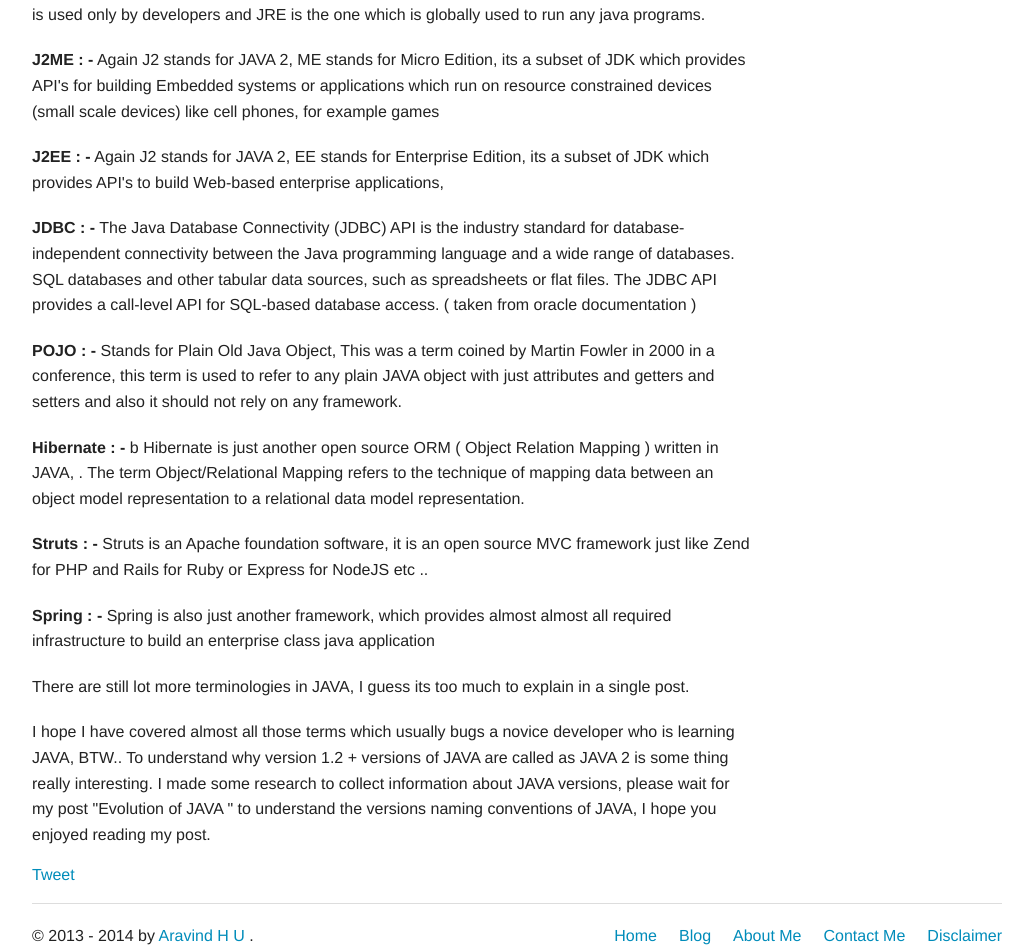
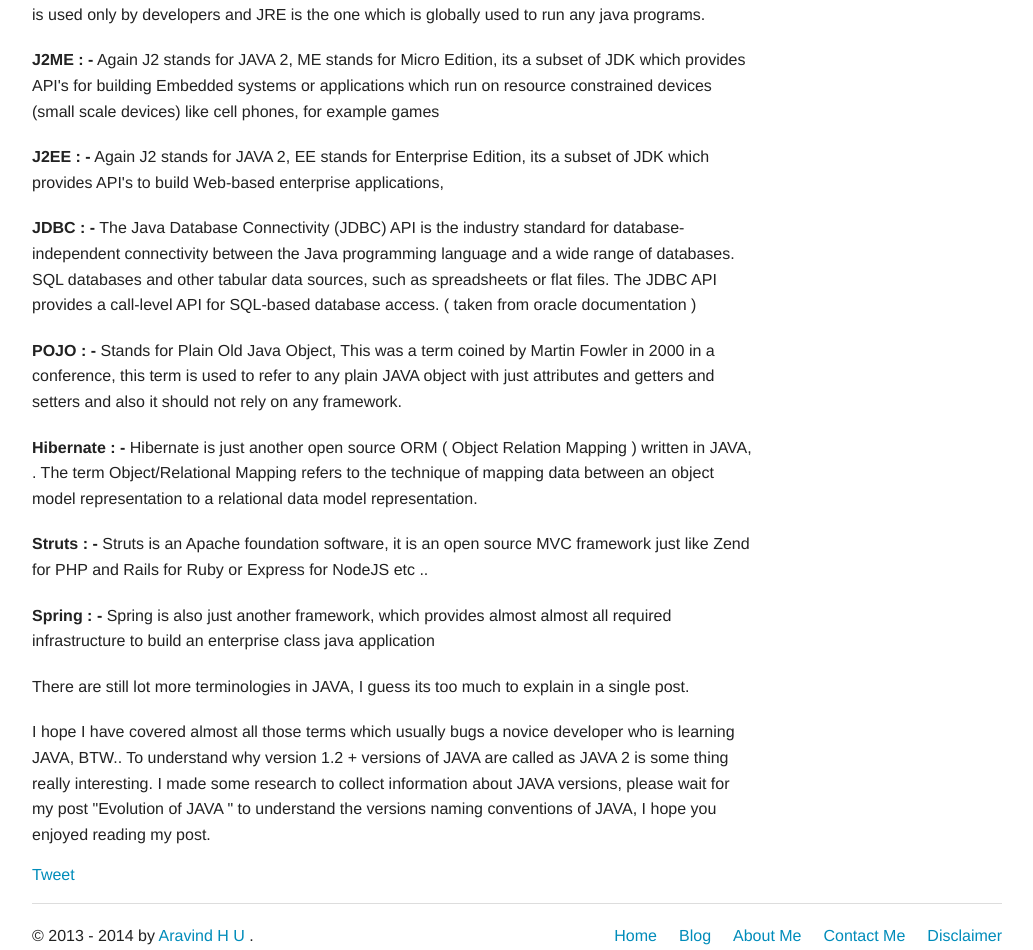
Before and after one commit to aravind666/aravind666.github.io, a Jekyll site: the page built from _posts/2015-12-12-java-terminologies.html, in a window 1280 px wide. Shown: the part 812-1762 px from the top of the page, without its empty margins (123-1156 px from the left). Built offline with Jekyll 4.4.1, drawn with Linux system fonts in a browser that asks for light colours; nearby versions of some CDN libraries; Markdown is read by kramdown in place of the engine named in the settings; comment, search, counter and statistics services are not loaded.

```diff
--- a/_posts/2015-12-12-java-terminologies.html
+++ b/_posts/2015-12-12-java-terminologies.html
@@ -71,7 +71,7 @@ comprehension."
     not rely on any framework.
 </p>
 <p>
-    <b> Hibernate : - </b>b Hibernate is just another open source ORM ( Object Relation Mapping ) written in JAVA, . The term Object/Relational Mapping refers to the technique of mapping data between an object model representation to a relational data model representation. </b>
+    <b> Hibernate : - </b> Hibernate is just another open source ORM ( Object Relation Mapping ) written in JAVA, . The term Object/Relational Mapping refers to the technique of mapping data between an object model representation to a relational data model representation. </b>
 </p>
 <p>
     <b>
```
